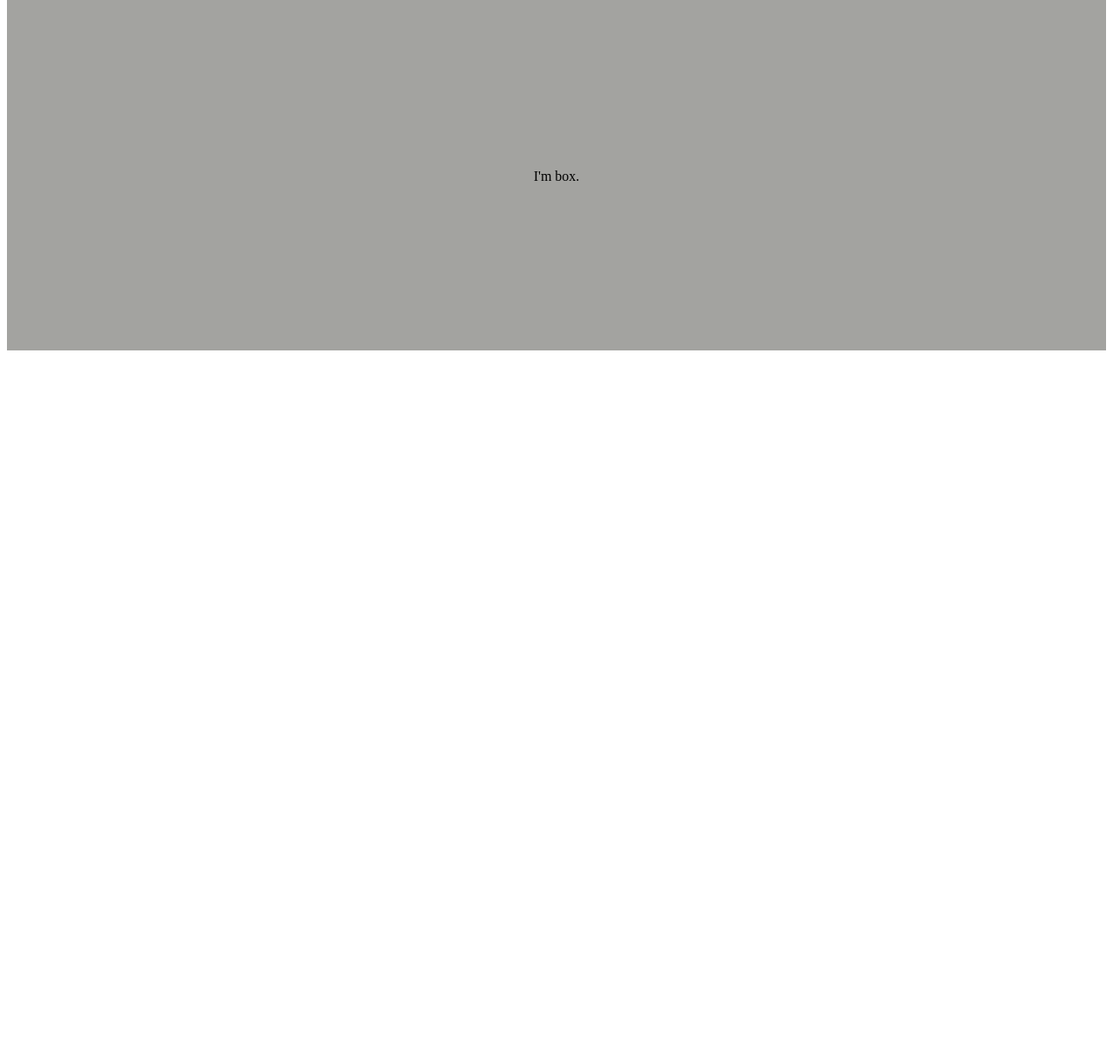
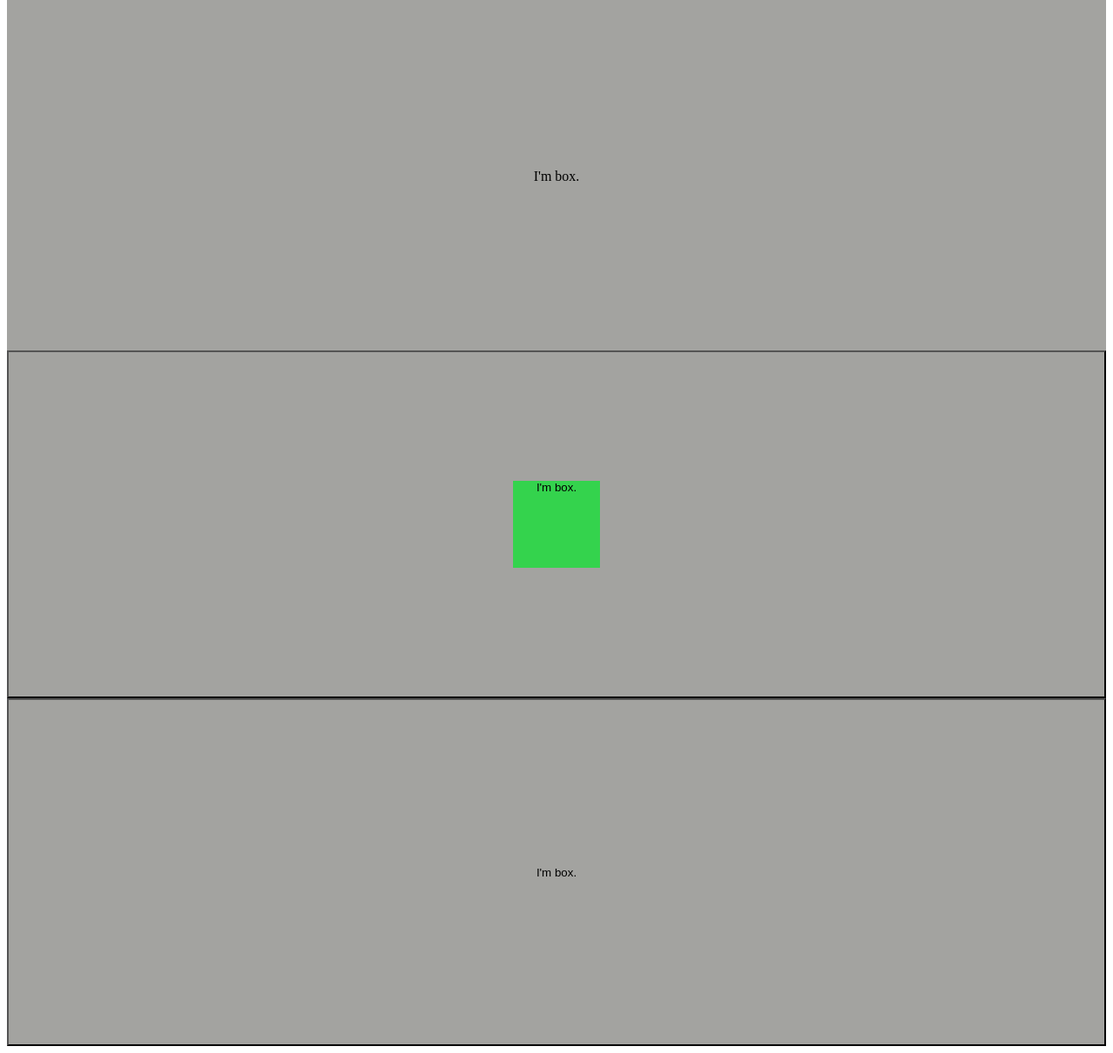
Before and after one commit to yutin1987/mobile-test, a plain HTML site: page index.html in a window 1280 px wide. Shown: the part 405-1616 px from the top of the page at 87% size. Before the commit the page ends 816 px from the top, so only its background shows below. Drawn offline with Linux system fonts and the light colour scheme.

Commit message:
sample button

```diff
--- a/index.html
+++ b/index.html
@@ -15,18 +15,19 @@
       background: #A3A3A0;
       width: 100%;
       height: 400px;
-      display:-webkit-box;
-      display:-webkit-flex;
-      display:-ms-flexbox;
-      display:flex;
-      -webkit-box-align:center;
-      -webkit-align-items:center;
-      -ms-flex-align:center;
-      align-items:center;
-      -webkit-box-pack:center;
-      -webkit-justify-content:center;
-      -ms-flex-pack:center;
-      justify-content:center;
+      outline: none;
+      display: -webkit-box;
+      display: -webkit-flex;
+      display: -ms-flexbox;
+      display: flex;
+      -webkit-box-align: center;
+      -webkit-align-items: center;
+      -ms-flex-align: center;
+      align-items: center;
+      -webkit-box-pack: center;
+      -webkit-justify-content: center;
+      -ms-flex-pack: center;
+      justify-content: center;
     }
     .box {
       background: #34D34D;
@@ -45,6 +46,14 @@
   <div class="wrap">
     I'm box.
   </div>
+  <button class="wrap">
+    <div class="box">
+      I'm box.
+    </div>
+  </button>
+  <button class="wrap">
+    I'm box.
+  </button>
 </body>
 
 </html>
```
